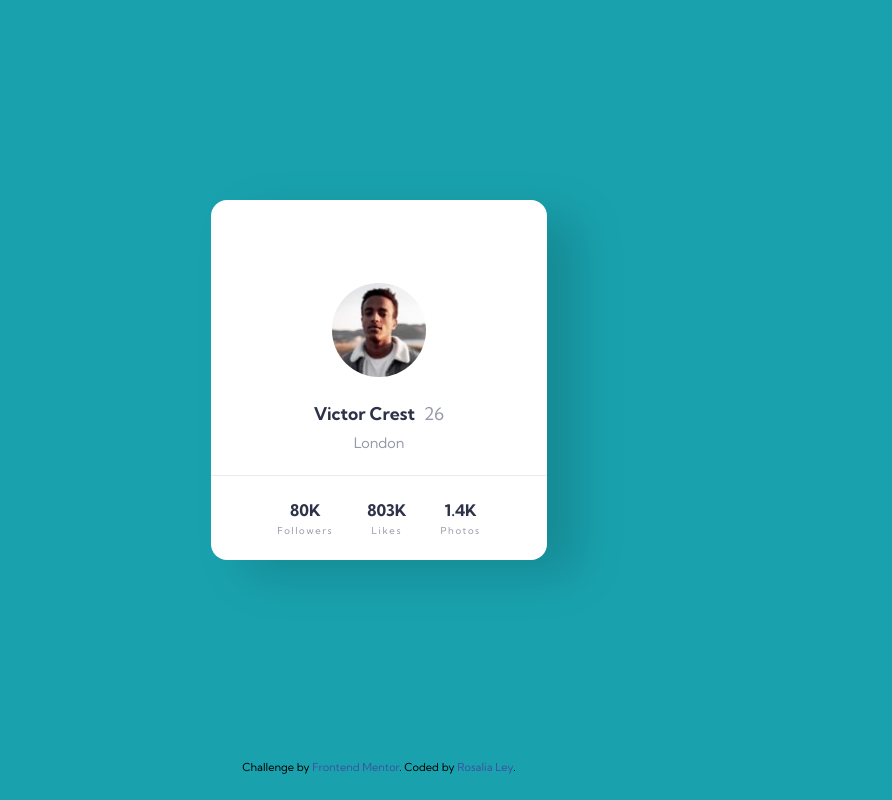
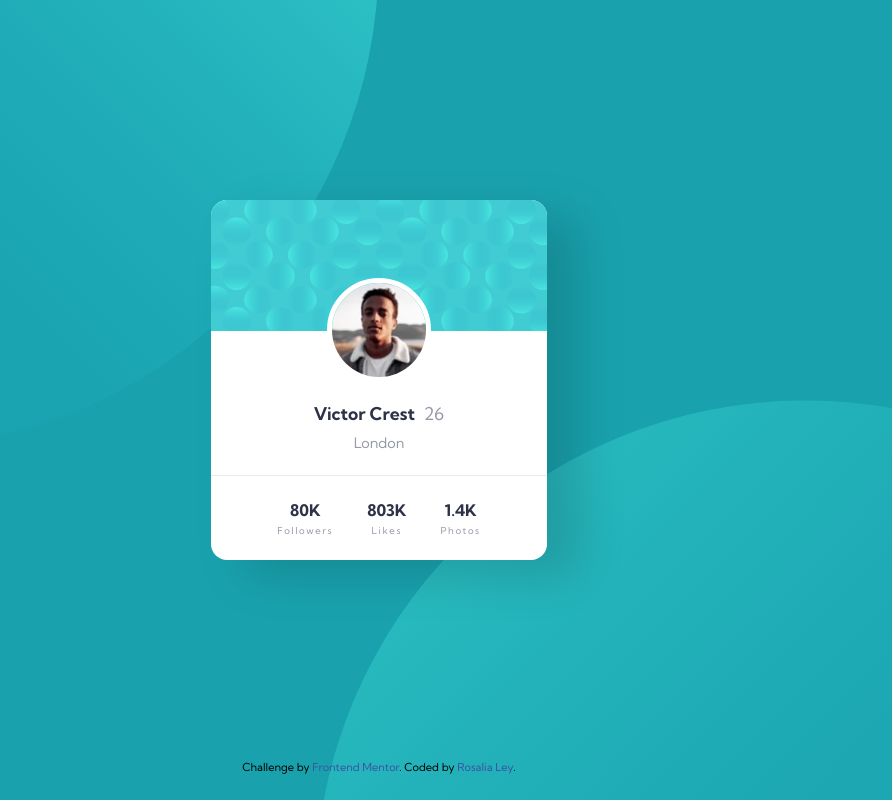
Before and after one commit to RosaliaLey/Profile-card-component, a plain HTML site: page index.html in a window 1280 px wide. Shown: the whole page, without its empty margins (261-1153 px from the left). Drawn offline with Linux system fonts and the light colour scheme; the site is published under a folder, as on GitHub Pages, so addresses that start at the root find nothing.

Commit message:
fixed img src in main.css

```diff
--- a/main.css
+++ b/main.css
@@ -20,8 +20,8 @@ body {
     font-family: var(--fontKumbh);
     background-color: var(--darkCyan);
     background-image:
-    url('../images/bg-pattern-top.svg'),
-    url('../images/bg-pattern-bottom.svg');
+    url('images/bg-pattern-top.svg'),
+    url('images/bg-pattern-bottom.svg');
     background-repeat: no-repeat;
     background-position: bottom 30vh right 50vw, top 40vh left 35vw;
 }
@@ -47,7 +47,7 @@ main {
 .card-img {
     width: 100%;
     height: 7.2em;
-    background-image: url(/images/bg-pattern-card.svg);
+    background-image: url(images/bg-pattern-card.svg);
     background-size: 18em;
     border-radius: 0.7em 0.7em 0 0;
 }
```
